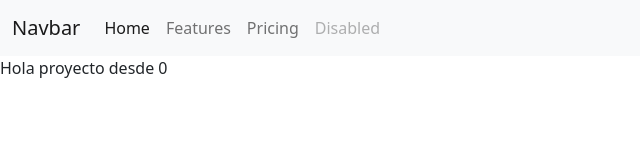
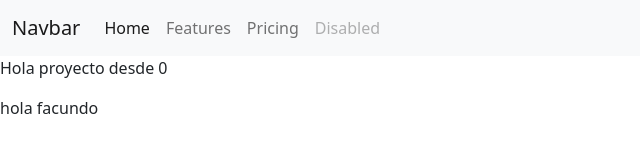
Before and after one commit to FacundoAguirre7/ProyectoDesde0, a plain HTML site: page index.html in a window 1280 px wide. Shown: the whole page, without its empty margins (0-640 px from the left). Drawn offline with nearby package versions, Linux system fonts and the light colour scheme.

Commit message:
rama dev

```diff
--- a/index.html
+++ b/index.html
@@ -5,8 +5,7 @@
     <meta charset="UTF-8">
     <meta http-equiv="X-UA-Compatible" content="IE=edge">
     <meta name="viewport" content="width=device-width, initial-scale=1.0">
-    <link href="https://cdn.jsdelivr.net/npm/bootstrap@5.0.2/dist/css/bootstrap.min.css" rel="stylesheet"
-        integrity="sha384-EVSTQN3/azprG1Anm3QDgpJLIm9Nao0Yz1ztcQTwFspd3yD65VohhpuuCOmLASjC" crossorigin="anonymous">
+    <link href="https://cdn.jsdelivr.net/npm/bootstrap@5.0.2/dist/css/bootstrap.min.css" rel="stylesheet" integrity="sha384-EVSTQN3/azprG1Anm3QDgpJLIm9Nao0Yz1ztcQTwFspd3yD65VohhpuuCOmLASjC" crossorigin="anonymous">
     <title>Proyecto desde 0</title>
 
 </head>
@@ -34,14 +33,13 @@
 
     <main>
         <p>Hola proyecto desde 0</p>
+        <p>hola facundo</p>
     </main>
 
     <footer>
 
     </footer>
-    <script src="https://cdn.jsdelivr.net/npm/bootstrap@5.0.2/dist/js/bootstrap.bundle.min.js"
-        integrity="sha384-MrcW6ZMFYlzcLA8Nl+NtUVF0sA7MsXsP1UyJoMp4YLEuNSfAP+JcXn/tWtIaxVXM"
-        crossorigin="anonymous"></script>
+    <script src="https://cdn.jsdelivr.net/npm/bootstrap@5.0.2/dist/js/bootstrap.bundle.min.js" integrity="sha384-MrcW6ZMFYlzcLA8Nl+NtUVF0sA7MsXsP1UyJoMp4YLEuNSfAP+JcXn/tWtIaxVXM" crossorigin="anonymous"></script>
 </body>
 
 </html>
```
Lines whose indentation alone changed are shown as unchanged.
